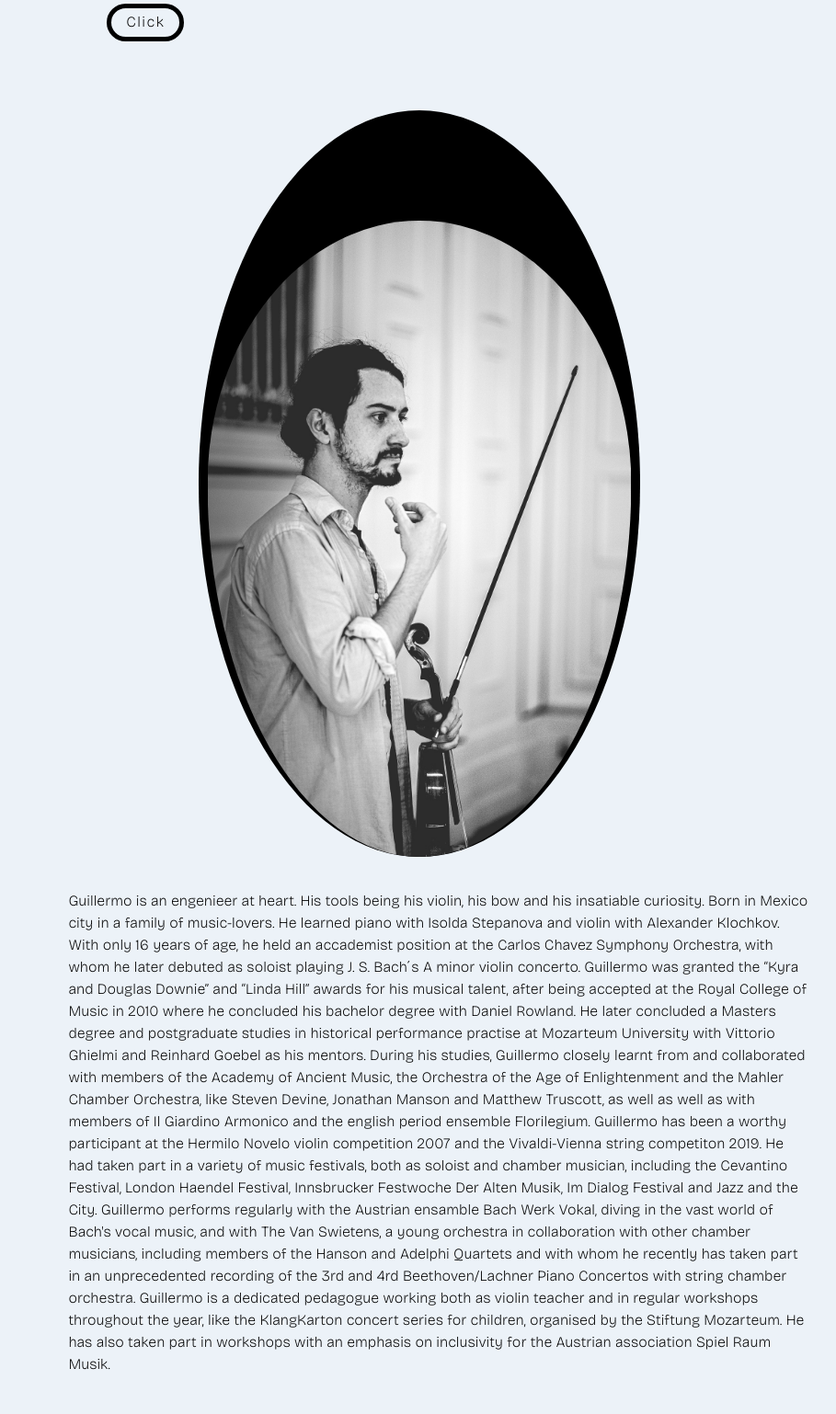
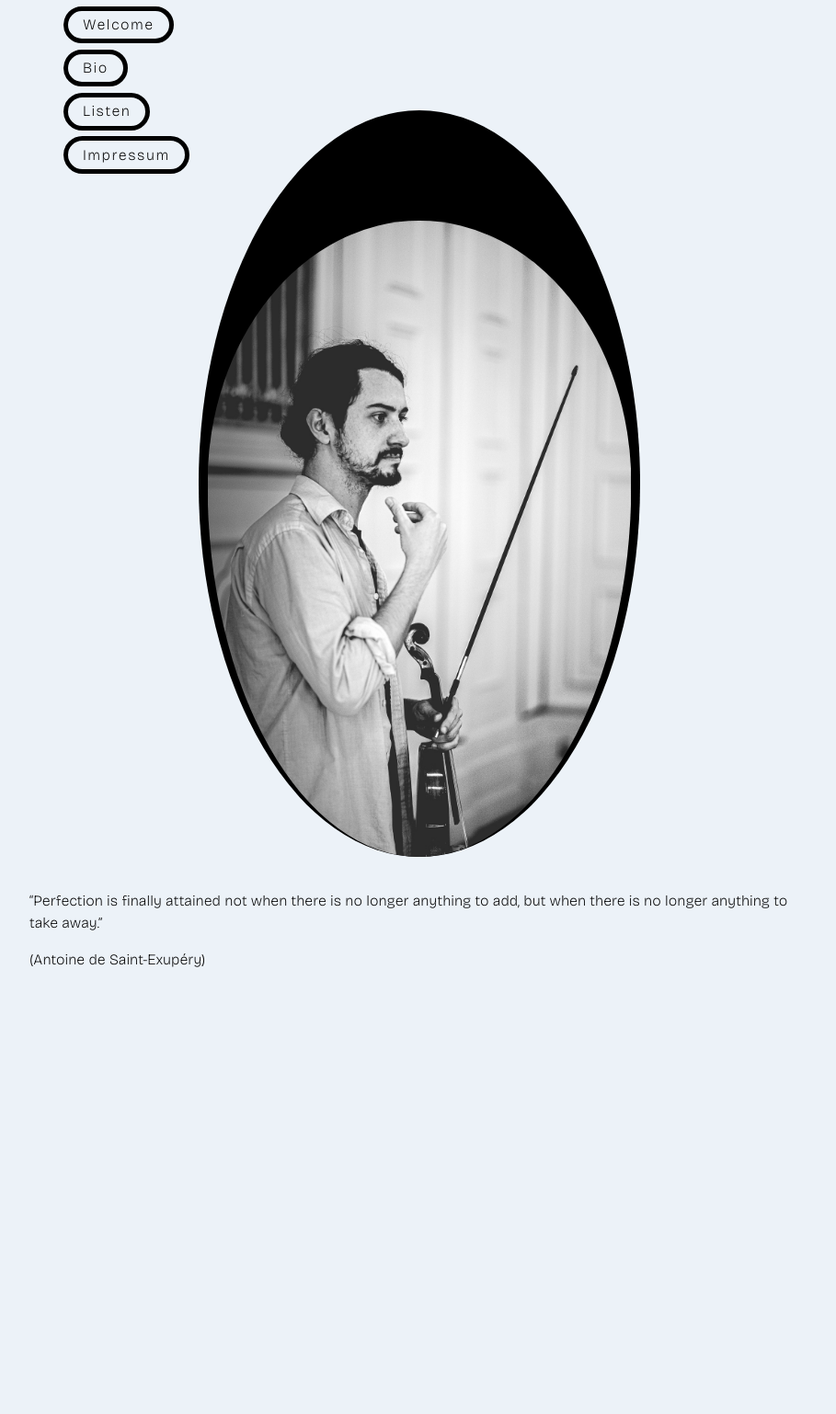
Before and after one commit to geejbear/geiger_website, a plain HTML site: page index.html in a window 1280 px wide. Shown: the whole page at 92% size, without its empty margins (184-1093 px from the left). After the commit the page ends 1448 px from the top, so only its background shows below. Drawn offline with nearby package versions, Linux system fonts and the light colour scheme.

Commit message:
add templates, uptimize css and html

```diff
--- a/index.html
+++ b/index.html
@@ -18,7 +18,16 @@
             <div class="color-change-button">
                 <div class="flex">
                     <div>
-                        <button class="color-change-button" id="background_color">Click</button>
+                        <button class="color-change-button" id="background_color">Welcome</button>
+                            <form action="templates/bio.html" >
+                                <button id="background_color">Bio</button>
+                            </form>
+                            <form target="_blank" action="https://www.youtube.com/@guillemtz5079">
+                                <button id="background_color">Listen</button>
+                            </form>
+                            <form action="templates/impressum.html">
+                                <button id="background_color">Impressum</button>
+                            </form>
                     </div>
                 </div>
             </div>
@@ -27,48 +36,12 @@
                         <img src="images/guille_1.jpeg" alt="Copyright Swen-Kristian Wolf">
                 </div>
             </div>
-            <div class="bio-text">
+            <div class="bio-quote">
                 <div class="flex">
-                    <div>
-                        <p>
-                            Guillermo is an <b>engenieer at heart</b>. His tools being his violin, his bow and his <b>insatiable curiosity</b>.
-                            Born in Mexico city in a family of music-lovers. He learned
-                            piano with Isolda Stepanova and violin with Alexander Klochkov.
-                            With only 16 years of age, he held an <b>accademist position</b> at the Carlos Chavez Symphony Orchestra, with whom
-                            he later debuted as soloist playing J. S. Bach´s A minor violin concerto.
-                            Guillermo was granted the “Kyra and Douglas
-                            Downie” and “Linda Hill” awards for his musical talent, after
-                            being accepted at the Royal College of
-                            Music in 2010 where he concluded his <b>bachelor degree</b> with
-                            Daniel Rowland. He later concluded a
-                            <b>Masters degree</b> and <b>postgraduate studies</b> in <b>historical performance practise</b> at
-                            Mozarteum University with Vittorio
-                            Ghielmi and Reinhard Goebel as his mentors.
-                            During his studies, Guillermo closely learnt from and
-                            collaborated with members of the <b>Academy
-                            of Ancient Music</b>, <b>the Orchestra of the
-                            Age of Enlightenment</b> and <b>the Mahler Chamber Orchestra</b>, like Steven Devine, Jonathan Manson and
-                            Matthew Truscott,
-                            as well as well as with members of <b>Il Giardino Armonico</b> and the english period ensemble
-                            <b>Florilegium</b>.
-                            Guillermo has been a worthy participant at the <b>Hermilo Novelo violin competition 2007</b> and the <b>Vivaldi-Vienna string competiton 2019</b>.
-                            He had taken part in a variety of music festivals, both as soloist and chamber musician, including the <b>Cevantino Festival, London Haendel Festival,
-                            Innsbrucker Festwoche Der Alten Musik, Im Dialog Festival</b> and <b>Jazz and the City</b>.
-                            Guillermo performs regularly with the Austrian ensamble <b>Bach Werk Vokal</b>, diving in the vast world of Bach's vocal music,
-                            and with <b>The Van Swietens</b>, a young orchestra in collaboration with other
-                            chamber musicians, including members
-                            of the Hanson and Adelphi Quartets and with whom he recently
-                            has taken part in an
-                            <b>unprecedented recording</b> of the 3rd and 4rd
-                            Beethoven/Lachner Piano Concertos with string chamber orchestra.
-                            Guillermo is a dedicated pedagogue working both as <b>violin teacher</b> and in regular workshops throughout the year,
-                            like the <b>KlangKarton</b> concert series for children, organised by the Stiftung Mozarteum. He has also taken part
-                            in workshops with an emphasis on inclusivity for the Austrian  association
-                            <b>Spiel Raum Musik</b>.
-                        </p>
-                    </div>
+                    “Perfection is finally attained not when there is no longer anything to add, but when there is no longer anything to take away.”
+                    <p>
+                        (Antoine de Saint-Exupéry)
+                    </p>
                 </div>
             </div>
-        </div>
-    </body>
 </html>
--- a/static/style.css
+++ b/static/style.css
@@ -166,10 +166,16 @@
     grid-column-start: 1;
     grid-column-end: 4;
 
-    grid-row-start: 4;
-    grid-row-end: 5;
+    grid-row-start: 2;
+    grid-row-end: 3;
     justify-self: stretch;
+}
 
+.bio-grid .bio-quote {
+  grid-column-start: 1;
+  grid-column-end: 4;
+  grid-row-start: 4;
+  grid-row-end: 5;
 }
 
 .bio-grid .color-change-button {
@@ -180,6 +186,7 @@
     grid-row-end: 2;
     justify-self: end;
 }
+
 
 .bio-grid .bio-image {
     grid-column-start: 1;
```
Also changed, not shown: templates/bio.html (added, +74 -0 lines), templates/impressum.html (+36 -11 lines).
